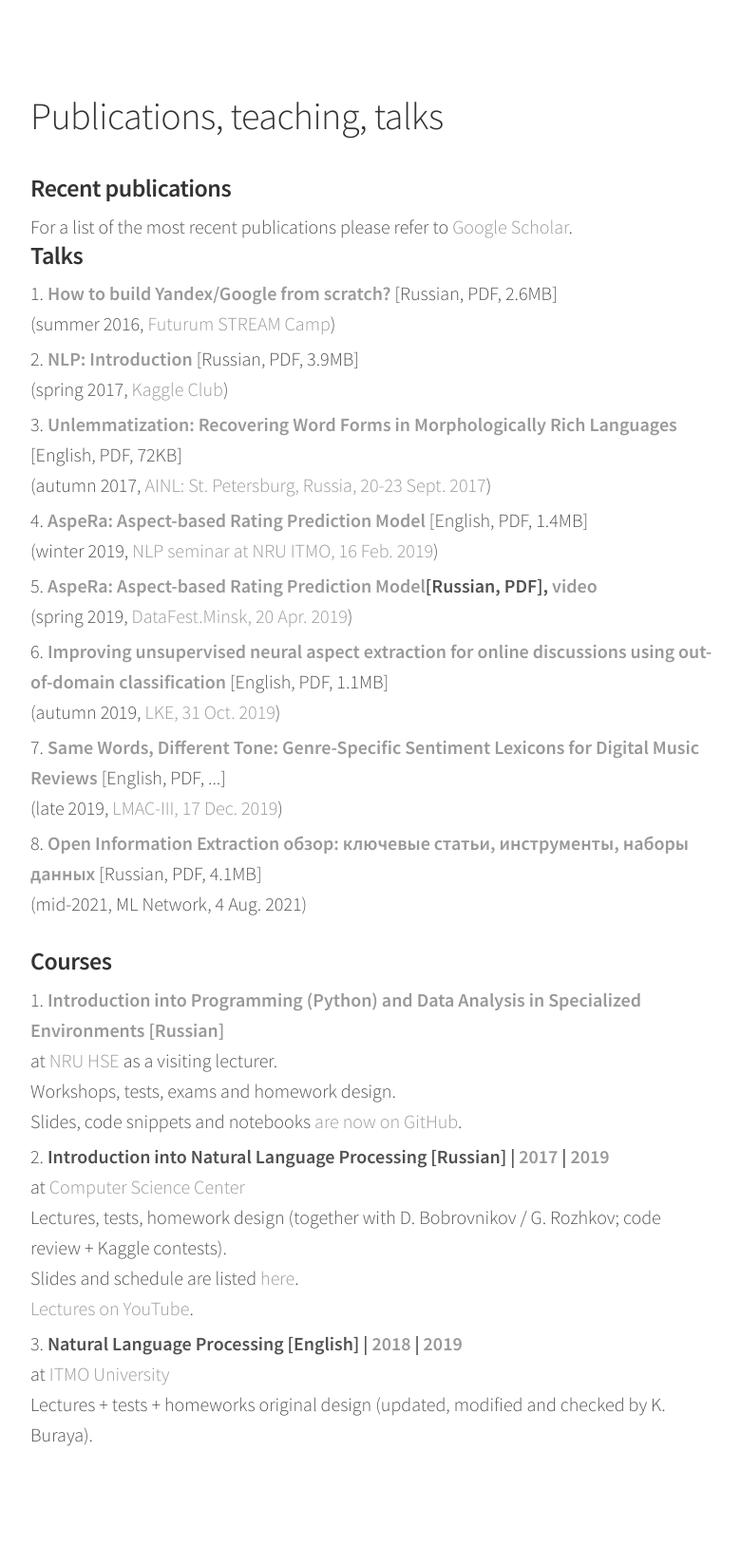
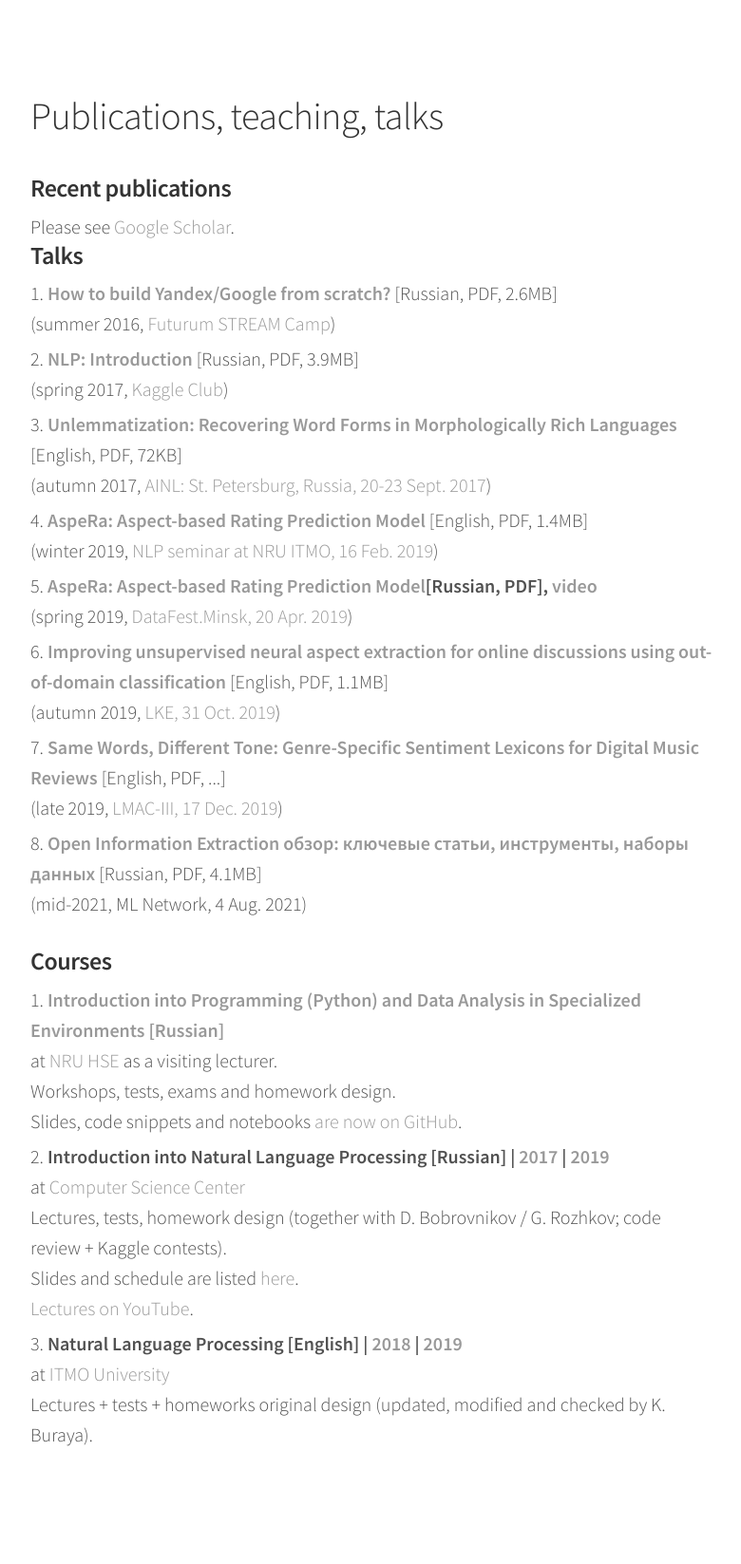
Before and after one commit to alexeyev/alexeyev.github.io, a Jekyll site: the page built from blahblahblah.html, in a window 1280 px wide. Shown: the whole page at 95% size, without its empty margins (248-1028 px from the left). Built offline with Jekyll 4.4.1, drawn with Linux system fonts in a browser that asks for light colours.

Commit message:
Update blahblahblah.html

```diff
--- a/blahblahblah.html
+++ b/blahblahblah.html
@@ -14,7 +14,7 @@
 </header>
 <div class="content list">
     <h3>Recent publications</h3>
-	For a list of the most recent publications please refer to <a href="https://scholar.google.com/citations?user=Lwcol1sAAAAJ">Google Scholar</a>.
+	Please see <a href="https://scholar.google.com/citations?user=Lwcol1sAAAAJ">Google Scholar</a>.<br>
     <h3>Talks</h3>
     <ol>
 	<li><b><a href="/pdf/how_to_build_a_search_engine.alekseev.pdf">How to build Yandex/Google from scratch?</a></b>
@@ -41,8 +41,6 @@
 	<li><b><a href="/pdf/Alekseev_OIE2021.pdf">Open Information Extraction обзор: ключевые статьи, инструменты, наборы данных</a></b>
 		[Russian, PDF, 4.1MB]
 		<br>(mid-2021, ML Network, 4 Aug. 2021)
-
-
     </ol>
     <h3>Courses</h3>
     <ol>
```
